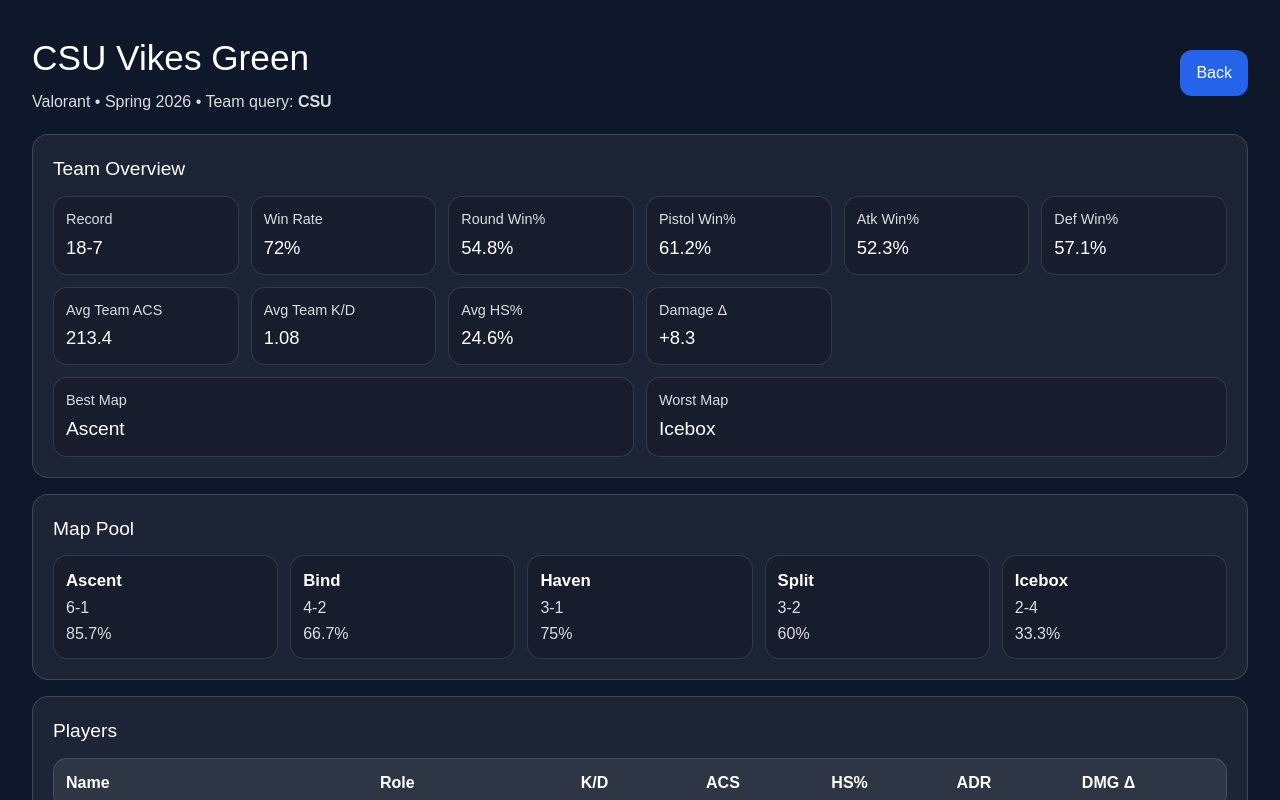
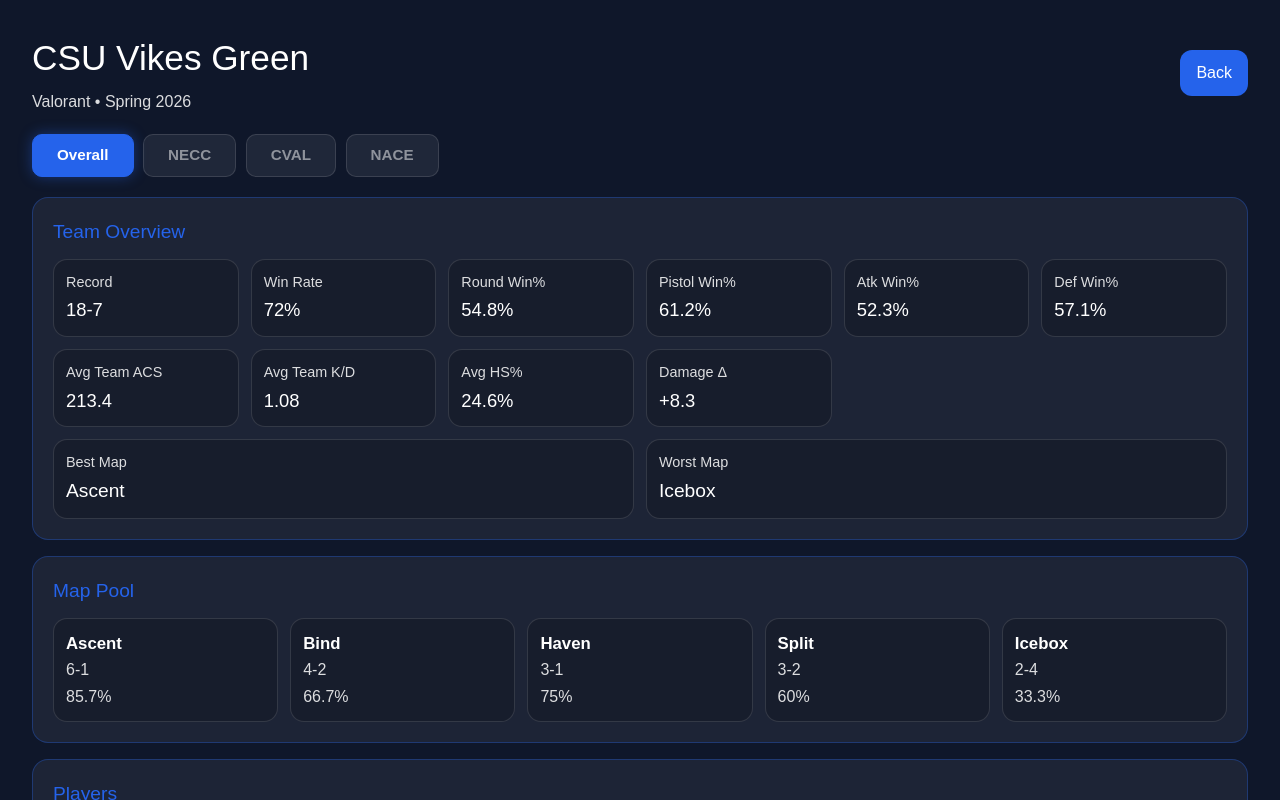
Before and after one commit to Revey/senior-design-esports-project, a Next.js app in the folder Frontend/: page /valorant/stats in a window 1280 px wide. Shown: the top 800 px of the page. Built offline with nearby package versions, Linux system fonts and the light colour scheme.

Commit message:
4 colored tabs for val leagues

```diff
--- a/Frontend/app/valorant/stats/page.tsx
+++ b/Frontend/app/valorant/stats/page.tsx
@@ -1,5 +1,6 @@
 "use client";
 
+import { useEffect, useState } from "react";
 import { useRouter, useSearchParams } from "next/navigation";
 import type { CSSProperties } from "react";
 
@@ -39,39 +40,14 @@
   players: ValorantPlayer[];
 };
 
-const VALORANT_CSU_STATS: ValorantStats = {
-  team: {
-    name: "CSU Vikes Green",
-    game: "Valorant",
-    season: "Spring 2026",
-    overallRecord: "18-7",
-    winRate: 72,
-    roundWinRate: 54.8,
-    pistolRoundWinRate: 61.2,
-    attackWinRate: 52.3,
-    defenseWinRate: 57.1,
-    averageTeamACS: 213.4,
-    averageTeamKD: 1.08,
-    averageHSPercent: 24.6,
-    averageDamageDelta: "+8.3",
-    bestMap: "Ascent",
-    worstMap: "Icebox",
-    mapPool: {
-      Ascent: { record: "6-1", winRate: 85.7 },
-      Bind: { record: "4-2", winRate: 66.7 },
-      Haven: { record: "3-1", winRate: 75.0 },
-      Split: { record: "3-2", winRate: 60.0 },
-      Icebox: { record: "2-4", winRate: 33.3 },
-    },
-  },
-  players: [
-    { name: "VIKES Lian", role: "Smokes", KD: 1.02, ACS: 198.5, HSPercent: 22.1, ADR: 135.4, damageDelta: "+4.7" },
-    { name: "VIKES N0ths", role: "Initiator", KD: 1.05, ACS: 205.3, HSPercent: 23.7, ADR: 142.8, damageDelta: "+6.2" },
-    { name: "VIKES Kamino", role: "Flex", KD: 1.1, ACS: 220.7, HSPercent: 25.9, ADR: 148.3, damageDelta: "+9.5" },
-    { name: "VIKES wyyu", role: "Duelist", KD: 1.21, ACS: 248.9, HSPercent: 27.4, ADR: 162.6, damageDelta: "+14.8" },
-    { name: "VIKES Exquisitely", role: "Sentinel", KD: 1.03, ACS: 193.6, HSPercent: 23.8, ADR: 130.2, damageDelta: "+3.4" },
-  ],
-};
+type Tab = "Overall" | "NECC" | "CVAL" | "NACE";
+
+const TABS: { label: Tab; color: string }[] = [
+  { label: "Overall", color: "#2563eb" },
+  { label: "NECC",    color: "#16a34a" },
+  { label: "CVAL",    color: "#ca8a04" },
+  { label: "NACE",    color: "#dc2626" },
+];
 
 type KPIProps = { label: string; value: string | number };
 
@@ -87,56 +63,120 @@
 export default function ValorantStatsPage() {
   const router = useRouter();
   const params = useSearchParams();
-  const teamQuery = params.get("team") ?? "CSU";
 
-  const s = VALORANT_CSU_STATS;
+  const fileParam = params.get("file") ?? "CSUValGreen";
+
+  const [activeTab, setActiveTab] = useState<Tab>("Overall");
+  const [stats, setStats] = useState<ValorantStats | null>(null);
+  const [error, setError] = useState<string | null>(null);
+
+  useEffect(() => {
+    setStats(null);
+    setError(null);
+
+    // All tabs currently point to the same JSON — swap per-tab files here later
+    fetch(`/teams/${fileParam}.json`)
+      .then((res) => {
+        if (!res.ok) throw new Error(`Could not load /teams/${fileParam}.json (${res.status})`);
+        return res.json() as Promise<ValorantStats>;
+      })
+      .then(setStats)
+      .catch((err: Error) => setError(err.message));
+  }, [fileParam, activeTab]);
+
+  const activeColor = TABS.find((t) => t.label === activeTab)!.color;
+
+  if (error) {
+    return (
+      <main style={styles.container}>
+        <p style={{ color: "#f87171" }}>⚠️ {error}</p>
+        <button style={styles.backBtn} onClick={() => router.push("/valorant")}>
+          Back
+        </button>
+      </main>
+    );
+  }
 
   return (
     <main style={styles.container}>
+      {/* ── Header ───────────────────────────────────── */}
       <div style={styles.headerRow}>
         <div>
-          <h1 style={styles.title}>{s.team.name}</h1>
+          <h1 style={styles.title}>{stats?.team.name ?? "Loading…"}</h1>
+          {stats && (
             <p style={styles.subtitle}>
-            {s.team.game} • {s.team.season} • Team query: <strong>{teamQuery}</strong>
+              {stats.team.game} • {stats.team.season}
             </p>
+          )}
         </div>
-
         <button style={styles.backBtn} onClick={() => router.push("/valorant")}>
           Back
         </button>
       </div>
 
-      <section style={styles.card}>
-        <h2 style={styles.sectionTitle}>Team Overview</h2>
-        <div style={styles.kpiGrid}>
-          <KPI label="Record" value={s.team.overallRecord} />
-          <KPI label="Win Rate" value={`${s.team.winRate}%`} />
-          <KPI label="Round Win%" value={`${s.team.roundWinRate}%`} />
-          <KPI label="Pistol Win%" value={`${s.team.pistolRoundWinRate}%`} />
-          <KPI label="Atk Win%" value={`${s.team.attackWinRate}%`} />
-          <KPI label="Def Win%" value={`${s.team.defenseWinRate}%`} />
-          <KPI label="Avg Team ACS" value={s.team.averageTeamACS} />
-          <KPI label="Avg Team K/D" value={s.team.averageTeamKD} />
-          <KPI label="Avg HS%" value={`${s.team.averageHSPercent}%`} />
-          <KPI label="Damage Δ" value={s.team.averageDamageDelta} />
+      {/* ── Tabs ─────────────────────────────────────── */}
+      <div style={styles.tabRow}>
+        {TABS.map((tab) => {
+          const isActive = activeTab === tab.label;
+          return (
+            <button
+              key={tab.label}
+              onClick={() => setActiveTab(tab.label)}
+              style={{
+                ...styles.tabBtn,
+                background:  isActive ? tab.color : "rgba(255,255,255,0.07)",
+                color:       isActive ? "white"   : "rgba(255,255,255,0.5)",
+                borderColor: isActive ? tab.color : "rgba(255,255,255,0.12)",
+                boxShadow:   isActive ? `0 0 14px ${tab.color}66` : "none",
+              }}
+            >
+              {tab.label}
+            </button>
+          );
+        })}
       </div>
 
+      {/* ── Loading ──────────────────────────────────── */}
+      {!stats && !error && (
+        <p style={{ opacity: 0.7, marginTop: "1.5rem" }}>Loading stats…</p>
+      )}
+
+      {stats && (() => {
+        const { team, players } = stats;
+        return (
+          <>
+            {/* ── Team Overview ──────────────────────── */}
+            <section style={{ ...styles.card, borderColor: `${activeColor}55` }}>
+              <h2 style={{ ...styles.sectionTitle, color: activeColor }}>Team Overview</h2>
+              <div style={styles.kpiGrid}>
+                <KPI label="Record"       value={team.overallRecord} />
+                <KPI label="Win Rate"     value={`${team.winRate}%`} />
+                <KPI label="Round Win%"   value={`${team.roundWinRate}%`} />
+                <KPI label="Pistol Win%"  value={`${team.pistolRoundWinRate}%`} />
+                <KPI label="Atk Win%"     value={`${team.attackWinRate}%`} />
+                <KPI label="Def Win%"     value={`${team.defenseWinRate}%`} />
+                <KPI label="Avg Team ACS" value={team.averageTeamACS} />
+                <KPI label="Avg Team K/D" value={team.averageTeamKD} />
+                <KPI label="Avg HS%"      value={`${team.averageHSPercent}%`} />
+                <KPI label="Damage Δ"     value={team.averageDamageDelta} />
+              </div>
               <div style={styles.row2}>
                 <div style={styles.smallCard}>
                   <div style={styles.smallTitle}>Best Map</div>
-            <div style={styles.smallValue}>{s.team.bestMap}</div>
+                  <div style={styles.smallValue}>{team.bestMap}</div>
                 </div>
                 <div style={styles.smallCard}>
                   <div style={styles.smallTitle}>Worst Map</div>
-            <div style={styles.smallValue}>{s.team.worstMap}</div>
+                  <div style={styles.smallValue}>{team.worstMap}</div>
                 </div>
               </div>
             </section>
 
-      <section style={styles.card}>
-        <h2 style={styles.sectionTitle}>Map Pool</h2>
+            {/* ── Map Pool ───────────────────────────── */}
+            <section style={{ ...styles.card, borderColor: `${activeColor}55` }}>
+              <h2 style={{ ...styles.sectionTitle, color: activeColor }}>Map Pool</h2>
               <div style={styles.mapGrid}>
-          {Object.entries(s.team.mapPool).map(([map, info]) => (
+                {Object.entries(team.mapPool).map(([map, info]) => (
                   <div key={map} style={styles.mapItem}>
                     <div style={styles.mapName}>{map}</div>
                     <div style={styles.mapMeta}>{info.record}</div>
@@ -146,8 +186,9 @@
               </div>
             </section>
 
-      <section style={styles.card}>
-        <h2 style={styles.sectionTitle}>Players</h2>
+            {/* ── Players ────────────────────────────── */}
+            <section style={{ ...styles.card, borderColor: `${activeColor}55` }}>
+              <h2 style={{ ...styles.sectionTitle, color: activeColor }}>Players</h2>
               <div style={styles.table}>
                 <div style={{ ...styles.tr, ...styles.th }}>
                   <div>Name</div>
@@ -158,8 +199,7 @@
                   <div>ADR</div>
                   <div>DMG Δ</div>
                 </div>
-
-          {s.players.map((p) => (
+                {players.map((p) => (
                   <div key={p.name} style={styles.tr}>
                     <div>{p.name}</div>
                     <div style={{ opacity: 0.9 }}>{p.role}</div>
@@ -172,36 +212,50 @@
                 ))}
               </div>
             </section>
+          </>
+        );
+      })()}
     </main>
   );
 }
 
 const styles: Record<string, CSSProperties> = {
-  container: { minHeight: "100vh", backgroundColor: "#0f172a", color: "white", padding: "2rem" },
-  headerRow: { display: "flex", justifyContent: "space-between", alignItems: "center", gap: "1rem", marginBottom: "1.25rem" },
-  title: { fontSize: "2.2rem", margin: 0 },
-  subtitle: { marginTop: "0.35rem", opacity: 0.85 },
-  backBtn: { padding: "0.7rem 1rem", borderRadius: 12, border: "none", cursor: "pointer", background: "#2563eb", color: "white" },
+  container:    { minHeight: "100vh", backgroundColor: "#0f172a", color: "white", padding: "2rem" },
+  headerRow:    { display: "flex", justifyContent: "space-between", alignItems: "center", gap: "1rem", marginBottom: "1.25rem" },
+  title:        { fontSize: "2.2rem", margin: 0 },
+  subtitle:     { marginTop: "0.35rem", opacity: 0.85 },
+  backBtn:      { padding: "0.7rem 1rem", borderRadius: 12, border: "none", cursor: "pointer", background: "#2563eb", color: "white" },
 
-  card: { border: "1px solid rgba(255,255,255,0.15)", background: "rgba(255,255,255,0.06)", borderRadius: 16, padding: "1.25rem", marginTop: "1rem" },
+  tabRow:       { display: "flex", gap: "0.6rem", marginBottom: "1.25rem", flexWrap: "wrap" },
+  tabBtn:       {
+    padding: "0.55rem 1.5rem",
+    borderRadius: 10,
+    border: "1px solid",
+    cursor: "pointer",
+    fontWeight: 600,
+    fontSize: "0.95rem",
+    transition: "background 0.15s, color 0.15s, box-shadow 0.15s",
+  },
+
+  card:         { border: "1px solid rgba(255,255,255,0.15)", background: "rgba(255,255,255,0.06)", borderRadius: 16, padding: "1.25rem", marginTop: "1rem" },
   sectionTitle: { fontSize: "1.2rem", marginTop: 0, marginBottom: "0.75rem" },
 
-  kpiGrid: { display: "grid", gridTemplateColumns: "repeat(auto-fit, minmax(170px, 1fr))", gap: "0.75rem" },
-  kpi: { padding: "0.75rem", borderRadius: 14, border: "1px solid rgba(255,255,255,0.12)", background: "rgba(0,0,0,0.18)" },
-  kpiLabel: { fontSize: "0.9rem", opacity: 0.85 },
-  kpiValue: { fontSize: "1.15rem", marginTop: "0.2rem" },
+  kpiGrid:      { display: "grid", gridTemplateColumns: "repeat(auto-fit, minmax(170px, 1fr))", gap: "0.75rem" },
+  kpi:          { padding: "0.75rem", borderRadius: 14, border: "1px solid rgba(255,255,255,0.12)", background: "rgba(0,0,0,0.18)" },
+  kpiLabel:     { fontSize: "0.9rem", opacity: 0.85 },
+  kpiValue:     { fontSize: "1.15rem", marginTop: "0.2rem" },
 
-  row2: { display: "grid", gridTemplateColumns: "repeat(auto-fit, minmax(220px, 1fr))", gap: "0.75rem", marginTop: "0.75rem" },
-  smallCard: { padding: "0.75rem", borderRadius: 14, border: "1px solid rgba(255,255,255,0.12)", background: "rgba(0,0,0,0.18)" },
-  smallTitle: { fontSize: "0.9rem", opacity: 0.85 },
-  smallValue: { fontSize: "1.2rem", marginTop: "0.2rem" },
+  row2:         { display: "grid", gridTemplateColumns: "repeat(auto-fit, minmax(220px, 1fr))", gap: "0.75rem", marginTop: "0.75rem" },
+  smallCard:    { padding: "0.75rem", borderRadius: 14, border: "1px solid rgba(255,255,255,0.12)", background: "rgba(0,0,0,0.18)" },
+  smallTitle:   { fontSize: "0.9rem", opacity: 0.85 },
+  smallValue:   { fontSize: "1.2rem", marginTop: "0.2rem" },
 
-  mapGrid: { display: "grid", gridTemplateColumns: "repeat(auto-fit, minmax(160px, 1fr))", gap: "0.75rem" },
-  mapItem: { padding: "0.75rem", borderRadius: 14, border: "1px solid rgba(255,255,255,0.12)", background: "rgba(0,0,0,0.18)" },
-  mapName: { fontSize: "1.05rem", fontWeight: 600 },
-  mapMeta: { opacity: 0.85, marginTop: "0.15rem" },
+  mapGrid:      { display: "grid", gridTemplateColumns: "repeat(auto-fit, minmax(160px, 1fr))", gap: "0.75rem" },
+  mapItem:      { padding: "0.75rem", borderRadius: 14, border: "1px solid rgba(255,255,255,0.12)", background: "rgba(0,0,0,0.18)" },
+  mapName:      { fontSize: "1.05rem", fontWeight: 600 },
+  mapMeta:      { opacity: 0.85, marginTop: "0.15rem" },
 
-  table: { display: "grid", gap: "0.5rem" },
+  table:        { display: "grid", gap: "0.5rem" },
   tr: {
     display: "grid",
     gridTemplateColumns: "1.6fr 1fr 0.6fr 0.6fr 0.6fr 0.6fr 0.7fr",
@@ -212,5 +266,5 @@
     background: "rgba(0,0,0,0.18)",
     alignItems: "center",
   },
-  th: { background: "rgba(255,255,255,0.08)", fontWeight: 700 },
+  th:           { background: "rgba(255,255,255,0.08)", fontWeight: 700 },
 };
--- /dev/null
+++ b/Frontend/public/teams/CSUValGreen.json
@@ -0,0 +1,33 @@
+{
+  "team": {
+    "name": "CSU Vikes Green",
+    "game": "Valorant",
+    "season": "Spring 2026",
+    "overallRecord": "18-7",
+    "winRate": 72,
+    "roundWinRate": 54.8,
+    "pistolRoundWinRate": 61.2,
+    "attackWinRate": 52.3,
+    "defenseWinRate": 57.1,
+    "averageTeamACS": 213.4,
+    "averageTeamKD": 1.08,
+    "averageHSPercent": 24.6,
+    "averageDamageDelta": "+8.3",
+    "bestMap": "Ascent",
+    "worstMap": "Icebox",
+    "mapPool": {
+      "Ascent": { "record": "6-1", "winRate": 85.7 },
+      "Bind":   { "record": "4-2", "winRate": 66.7 },
+      "Haven":  { "record": "3-1", "winRate": 75.0 },
+      "Split":  { "record": "3-2", "winRate": 60.0 },
+      "Icebox": { "record": "2-4", "winRate": 33.3 }
+    }
+  },
+  "players": [
+    { "name": "VIKES Lian",        "role": "Smokes",    "KD": 1.02, "ACS": 198.5, "HSPercent": 22.1, "ADR": 135.4, "damageDelta": "+4.7" },
+    { "name": "VIKES N0ths",       "role": "Initiator", "KD": 1.05, "ACS": 205.3, "HSPercent": 23.7, "ADR": 142.8, "damageDelta": "+6.2" },
+    { "name": "VIKES Kamino",      "role": "Flex",      "KD": 1.10, "ACS": 220.7, "HSPercent": 25.9, "ADR": 148.3, "damageDelta": "+9.5" },
+    { "name": "VIKES wyyu",        "role": "Duelist",   "KD": 1.21, "ACS": 248.9, "HSPercent": 27.4, "ADR": 162.6, "damageDelta": "+14.8" },
+    { "name": "VIKES Exquisitely", "role": "Sentinel",  "KD": 1.03, "ACS": 193.6, "HSPercent": 23.8, "ADR": 130.2, "damageDelta": "+3.4" }
+  ]
+}
```
Lines whose indentation alone changed are shown as unchanged.
